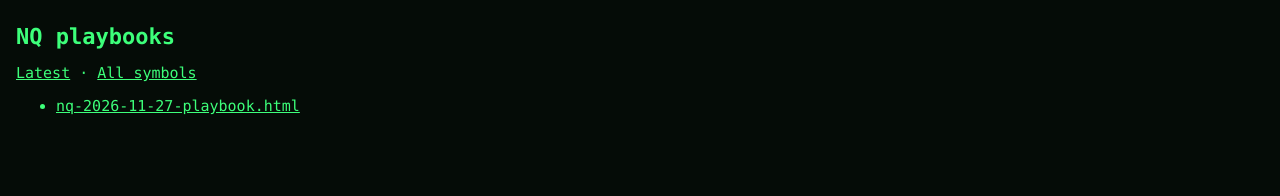
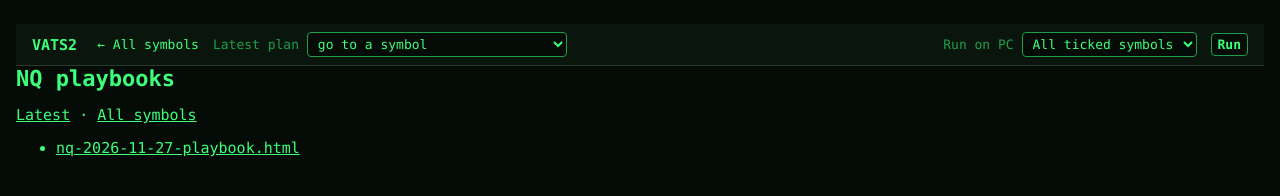
Before and after one commit to Lardvaark/vats-multi-playbook, a plain HTML site: page NQ/archive.html in a window 1280 px wide. Drawn offline with Linux system fonts and the light colour scheme.

Commit message:
NQ archive

```diff
--- a/NQ/archive.html
+++ b/NQ/archive.html
@@ -6,4 +6,4 @@ a{color:#3dff7a}h1{font-size:22px;margin:0 0 4px}.sub{color:#1f9e4a;margin-botto
 .card{border:1px solid #2a3a2e;border-radius:8px;background:#0a160d;padding:14px;text-decoration:none;display:block}
 .card b{font-size:20px}.bear{color:#ff6b5a}.bull{color:#3dff7a}.neu{color:#c8c86a}.dim{color:#1f9e4a;font-size:13px}
 li{margin:6px 0}</style></head><body><h1>NQ playbooks</h1>
-<p><a href="./">Latest</a> · <a href="../">All symbols</a></p><ul><li><a href="playbooks/nq-2026-11-27-playbook.html">nq-2026-11-27-playbook.html</a></li></ul></body></html>
+<p><a href="./">Latest</a> · <a href="../">All symbols</a></p><ul><li><a href="playbooks/nq-2026-11-27-playbook.html">nq-2026-11-27-playbook.html</a></li></ul><script src="/vats-multi-playbook/menu.js" defer></script></body></html>
```
